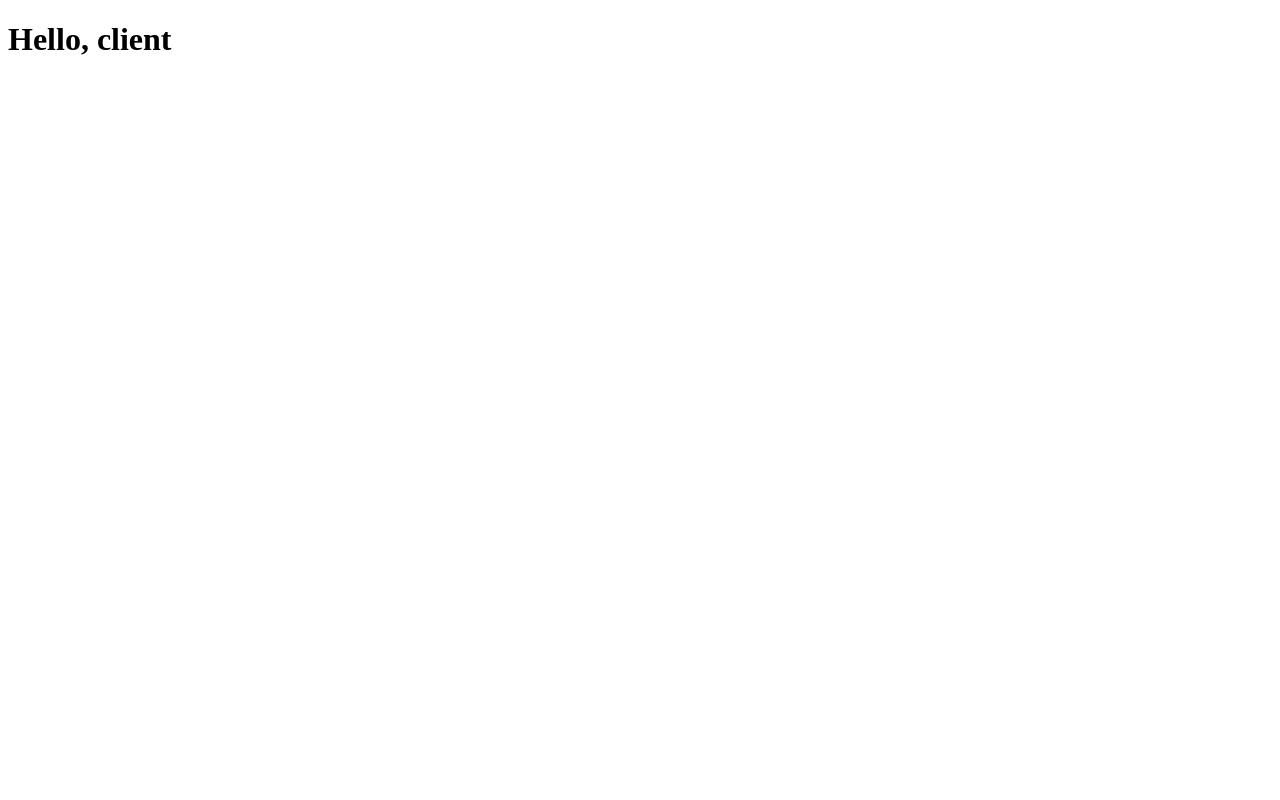
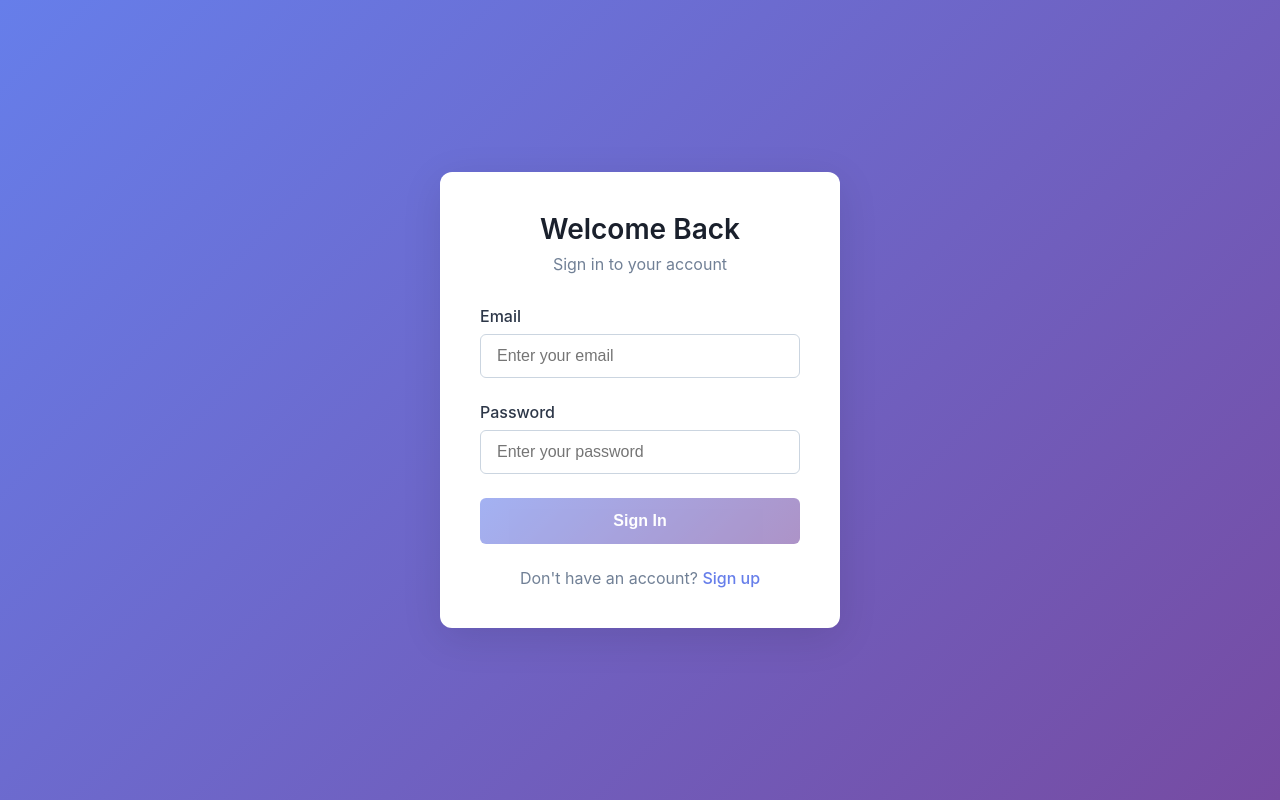
Before and after one commit to geosar23/Secret-project, an Angular app in the folder client/: page /login in a window 1280 px wide. Before the commit this address led to /. Built offline with nearby package versions, Linux system fonts and the light colour scheme.

Commit message:
feat: implement login and dashboard components with authentication; update routing and styles

```diff
--- a/client/src/app/app.html
+++ b/client/src/app/app.html
@@ -1 +1 @@
-<h1>Hello, client</h1>
+<router-outlet></router-outlet>
--- a/client/src/app/app.routes.ts
+++ b/client/src/app/app.routes.ts
@@ -1,3 +1,11 @@
-import { Routes } from "@angular/router";
+import { Routes } from '@angular/router';
+import { LoginComponent } from './features/auth/login/login.component';
+import { DashboardComponent } from './features/dashboard/dashboard.component';
+import { authGuard } from './core/guards/auth.guard';
 
-export const routes: Routes = [];
+export const routes: Routes = [
+    { path: '', redirectTo: '/login', pathMatch: 'full' },
+    { path: 'login', component: LoginComponent },
+    { path: 'dashboard', component: DashboardComponent, canActivate: [authGuard] },
+    { path: '**', redirectTo: '/login' },
+];
--- /dev/null
+++ b/client/src/app/features/auth/login/login.component.html
@@ -0,0 +1,66 @@
+<div class="login-container">
+    <div class="login-card">
+        <h1>Welcome Back</h1>
+        <p class="subtitle">Sign in to your account</p>
+
+        <form [formGroup]="loginForm" (ngSubmit)="onSubmit()">
+            <div class="form-group">
+                <label for="email">Email</label>
+                <input
+                    type="email"
+                    id="email"
+                    formControlName="email"
+                    placeholder="Enter your email"
+                    [class.error]="email?.invalid && email?.touched"
+                />
+                @if (email?.invalid && email?.touched) {
+                    <span class="error-message">
+                        @if (email?.errors?.['required']) {
+                            Email is required
+                        }
+                        @if (email?.errors?.['email']) {
+                            Please enter a valid email
+                        }
+                    </span>
+                }
+            </div>
+
+            <div class="form-group">
+                <label for="password">Password</label>
+                <input
+                    type="password"
+                    id="password"
+                    formControlName="password"
+                    placeholder="Enter your password"
+                    [class.error]="password?.invalid && password?.touched"
+                />
+                @if (password?.invalid && password?.touched) {
+                    <span class="error-message">
+                        @if (password?.errors?.['required']) {
+                            Password is required
+                        }
+                        @if (password?.errors?.['minlength']) {
+                            Password must be at least 6 characters
+                        }
+                    </span>
+                }
+            </div>
+
+            @if (errorMessage) {
+                <div class="alert alert-error">
+                    {{ errorMessage }}
+                </div>
+            }
+
+            <button type="submit" [disabled]="loginForm.invalid || loading" class="btn-primary">
+                @if (loading) {
+                    <span>Logging in...</span>
+                } @else {
+                    <span>Sign In</span>
+                }
+            </button>
+        </form>
+
+        <p class="register-link">Don't have an account? <a routerLink="/register">Sign up</a></p>
+    </div>
+</div>
--- /dev/null
+++ b/client/src/app/features/auth/login/login.component.scss
@@ -0,0 +1,120 @@
+.login-container {
+    display: flex;
+    justify-content: center;
+    align-items: center;
+    min-height: 100vh;
+    background: linear-gradient(135deg, #667eea 0%, #764ba2 100%);
+    padding: 1rem;
+}
+
+.login-card {
+    background: white;
+    padding: 2.5rem;
+    border-radius: 12px;
+    box-shadow: 0 10px 40px rgba(0, 0, 0, 0.1);
+    width: 100%;
+    max-width: 400px;
+
+    h1 {
+        font-size: 1.75rem;
+        font-weight: 600;
+        margin-bottom: 0.5rem;
+        color: #1a202c;
+        text-align: center;
+    }
+
+    .subtitle {
+        text-align: center;
+        color: #718096;
+        margin-bottom: 2rem;
+    }
+}
+
+.form-group {
+    margin-bottom: 1.5rem;
+
+    label {
+        display: block;
+        margin-bottom: 0.5rem;
+        font-weight: 500;
+        color: #2d3748;
+    }
+
+    input {
+        width: 100%;
+        padding: 0.75rem 1rem;
+        border: 1px solid #cbd5e0;
+        border-radius: 6px;
+        font-size: 1rem;
+        transition: all 0.2s;
+
+        &:focus {
+            outline: none;
+            border-color: #667eea;
+            box-shadow: 0 0 0 3px rgba(102, 126, 234, 0.1);
+        }
+
+        &.error {
+            border-color: #f56565;
+        }
+    }
+
+    .error-message {
+        display: block;
+        margin-top: 0.5rem;
+        font-size: 0.875rem;
+        color: #f56565;
+    }
+}
+
+.alert {
+    padding: 0.75rem 1rem;
+    border-radius: 6px;
+    margin-bottom: 1rem;
+    font-size: 0.875rem;
+
+    &.alert-error {
+        background-color: #fed7d7;
+        color: #c53030;
+        border: 1px solid #fc8181;
+    }
+}
+
+.btn-primary {
+    width: 100%;
+    padding: 0.875rem;
+    background: linear-gradient(135deg, #667eea 0%, #764ba2 100%);
+    color: white;
+    border: none;
+    border-radius: 6px;
+    font-size: 1rem;
+    font-weight: 600;
+    cursor: pointer;
+    transition: all 0.2s;
+
+    &:hover:not(:disabled) {
+        transform: translateY(-1px);
+        box-shadow: 0 4px 12px rgba(102, 126, 234, 0.4);
+    }
+
+    &:disabled {
+        opacity: 0.6;
+        cursor: not-allowed;
+    }
+}
+
+.register-link {
+    text-align: center;
+    margin-top: 1.5rem;
+    color: #718096;
+
+    a {
+        color: #667eea;
+        text-decoration: none;
+        font-weight: 500;
+
+        &:hover {
+            text-decoration: underline;
+        }
+    }
+}
--- /dev/null
+++ b/client/src/app/features/auth/login/login.component.ts
@@ -0,0 +1,59 @@
+import { Component, inject } from '@angular/core';
+import { FormBuilder, FormGroup, Validators, ReactiveFormsModule } from '@angular/forms';
+import { Router, RouterLink } from '@angular/router';
+import { CommonModule } from '@angular/common';
+import { AuthService } from '../../../core/services/auth.service';
+
+@Component({
+    selector: 'app-login',
+    standalone: true,
+    imports: [CommonModule, ReactiveFormsModule, RouterLink],
+    templateUrl: './login.component.html',
+    styleUrl: './login.component.scss',
+})
+export class LoginComponent {
+    private fb = inject(FormBuilder);
+    private authService = inject(AuthService);
+    private router = inject(Router);
+
+    loginForm: FormGroup;
+    loading = false;
+    errorMessage = '';
+
+    constructor() {
+        this.loginForm = this.fb.group({
+            email: ['', [Validators.required, Validators.email]],
+            password: ['', [Validators.required, Validators.minLength(6)]],
+        });
+    }
+
+    onSubmit(): void {
+        if (this.loginForm.invalid) {
+            return;
+        }
+
+        this.loading = true;
+        this.errorMessage = '';
+
+        this.authService.login(this.loginForm.value).subscribe({
+            next: () => {
+                this.router.navigate(['/dashboard']);
+            },
+            error: error => {
+                this.errorMessage = error.error?.message || 'Login failed. Please try again.';
+                this.loading = false;
+            },
+            complete: () => {
+                this.loading = false;
+            },
+        });
+    }
+
+    get email() {
+        return this.loginForm.get('email');
+    }
+
+    get password() {
+        return this.loginForm.get('password');
+    }
+}
--- /dev/null
+++ b/client/src/app/features/dashboard/dashboard.component.ts
@@ -0,0 +1,66 @@
+import { Component, inject } from '@angular/core';
+import { AuthService } from '../../core/services/auth.service';
+
+@Component({
+    selector: 'app-dashboard',
+    standalone: true,
+    template: `
+        <div class="dashboard">
+            <header>
+                <h1>Dashboard</h1>
+                <button (click)="logout()" class="btn-logout">Logout</button>
+            </header>
+            <div class="content">
+                <p>Welcome! You are successfully logged in.</p>
+            </div>
+        </div>
+    `,
+    styles: [
+        `
+            .dashboard {
+                min-height: 100vh;
+                background: #f7fafc;
+            }
+
+            header {
+                background: white;
+                padding: 1rem 2rem;
+                box-shadow: 0 1px 3px rgba(0, 0, 0, 0.1);
+                display: flex;
+                justify-content: space-between;
+                align-items: center;
+
+                h1 {
+                    margin: 0;
+                    font-size: 1.5rem;
+                    color: #2d3748;
+                }
+            }
+
+            .content {
+                padding: 2rem;
+            }
+
+            .btn-logout {
+                padding: 0.5rem 1rem;
+                background: #f56565;
+                color: white;
+                border: none;
+                border-radius: 6px;
+                cursor: pointer;
+                font-weight: 500;
+
+                &:hover {
+                    background: #e53e3e;
+                }
+            }
+        `,
+    ],
+})
+export class DashboardComponent {
+    private authService = inject(AuthService);
+
+    logout(): void {
+        this.authService.logout();
+    }
+}
--- a/client/src/styles.scss
+++ b/client/src/styles.scss
@@ -1 +1,13 @@
 /* You can add global styles to this file, and also import other style files */
+
+* {
+    margin: 0;
+    padding: 0;
+    box-sizing: border-box;
+}
+
+body {
+    margin: 0;
+    padding: 0;
+    font-family: -apple-system, BlinkMacSystemFont, "Segoe UI", Roboto, "Helvetica Neue", Arial, sans-serif;
+}
```
